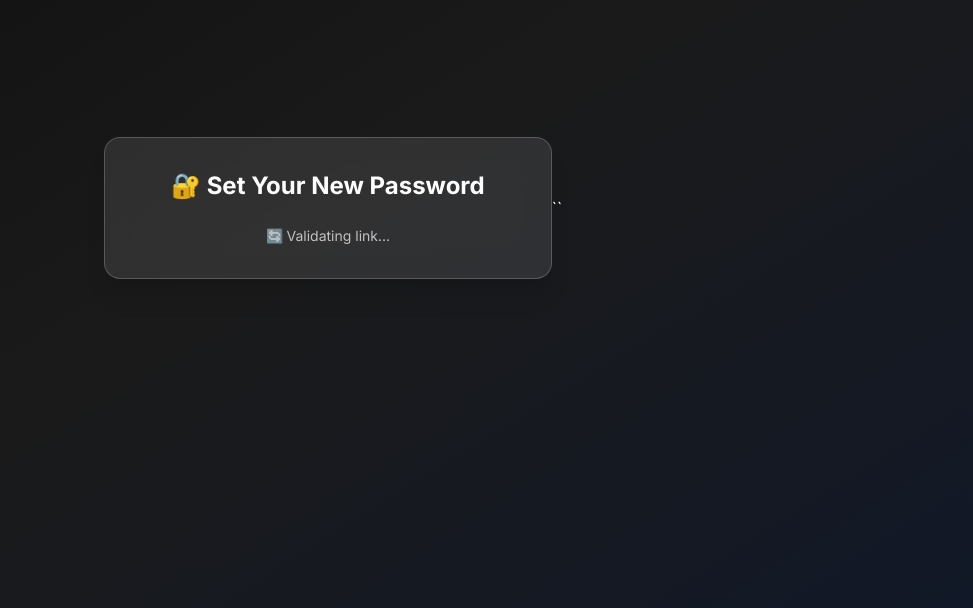
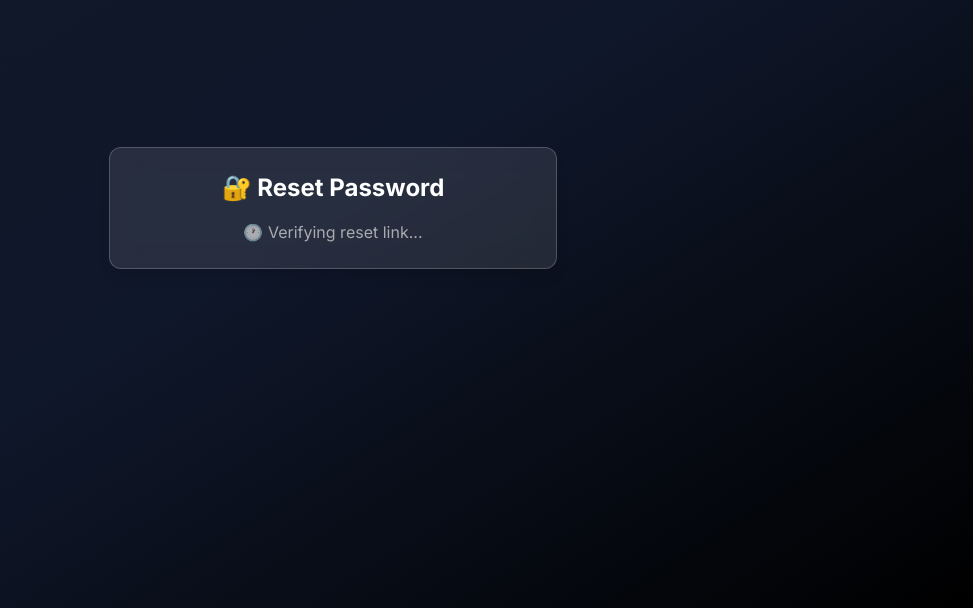
Before and after one commit to shubhnaredi/Wordwise, a React (Vite) app: page /update-password in a window 1280 px wide. Shown: the part 192-800 px from the top of the page, without its empty margins (307-1280 px from the left). Built offline with nearby package versions, Linux system fonts and the light colour scheme; no server answers.

Commit message:
updated pass

```diff
--- a/src/UpdatePassword.jsx
+++ b/src/UpdatePassword.jsx
@@ -3,90 +3,82 @@
 import { useNavigate } from 'react-router-dom';
 
 export default function UpdatePassword() {
-  const [newPassword, setNewPassword] = useState('');
+  const [password, setPassword] = useState('');
   const [confirmPassword, setConfirmPassword] = useState('');
   const [message, setMessage] = useState('');
-  const [loading, setLoading] = useState(false);
-  const [ready, setReady] = useState(false);
+  const [canSubmit, setCanSubmit] = useState(false);
   const navigate = useNavigate();
 
+  // STEP 1: Handle the recovery session from Supabase link
   useEffect(() => {
-    const run = async () => {
-      const { error } = await supabase.auth.getSessionFromUrl();
+    const handleRecovery = async () => {
+      const { error } = await supabase.auth.getSessionFromUrl({ storeSession: true });
+
       if (error) {
-        setMessage("❌ Invalid or expired reset link.");
+        setMessage('❌ Invalid or expired reset link.');
       } else {
-        setReady(true);
+        setCanSubmit(true);
       }
     };
-    run();
+
+    handleRecovery();
   }, []);
 
+  // STEP 2: Handle submit
   const handleSubmit = async (e) => {
     e.preventDefault();
-    setMessage('');
 
-    if (!newPassword || !confirmPassword) {
-      setMessage("⚠️ Please fill both fields.");
+    if (password !== confirmPassword) {
+      setMessage("❌ Passwords don't match.");
       return;
     }
 
-    if (newPassword !== confirmPassword) {
-      setMessage("❌ Passwords do not match.");
-      return;
-    }
-
-    setLoading(true);
-
-    const { error } = await supabase.auth.updateUser({ password: newPassword });
+    const { error } = await supabase.auth.updateUser({ password });
 
     if (error) {
       setMessage(`❌ ${error.message}`);
     } else {
-      setMessage('✅ Password updated! Redirecting to dashboard...');
-      setTimeout(() => navigate('/dashboard'), 2000);
+      setMessage('✅ Password updated successfully!');
+      setTimeout(() => {
+        navigate('/dashboard');
+      }, 1500);
     }
-
-    setLoading(false);
   };
 
   return (
-    <div className="min-h-screen flex items-center justify-center bg-gradient-to-br from-[#0f0f0f] via-[#1a1a1a] to-[#111827] px-4 text-white font-inter">
-      <div className="w-full max-w-md bg-white/10 backdrop-blur-md p-6 sm:p-8 rounded-2xl shadow-xl border border-white/20">
-        <h2 className="text-2xl font-semibold text-center mb-4">🔐 Set Your New Password</h2>
+    <div className="min-h-screen flex items-center justify-center bg-gradient-to-br from-gray-900 via-slate-900 to-black text-white px-6">
+      <div className="max-w-md w-full bg-white/10 backdrop-blur-md rounded-xl p-6 border border-white/20 shadow-lg">
+        <h2 className="text-2xl font-bold mb-4 text-center">🔐 Reset Password</h2>
 
-        {message && <p className="text-center text-sm mb-4 text-white/80">{message}</p>}
+        {message && <p className="text-center text-sm mb-4">{message}</p>}
 
-        {ready && (
+        {canSubmit ? (
           <form onSubmit={handleSubmit}>
             <input
               type="password"
               placeholder="New password"
-              value={newPassword}
-              onChange={(e) => setNewPassword(e.target.value)}
-              className="w-full mb-4 p-3 rounded-md bg-white/10 text-white placeholder-white/60 outline-none focus:ring-2 focus:ring-blue-500"
+              value={password}
+              onChange={(e) => setPassword(e.target.value)}
+              className="w-full p-3 rounded bg-white/20 text-white placeholder-white/70 mb-3"
             />
             <input
               type="password"
               placeholder="Confirm new password"
               value={confirmPassword}
               onChange={(e) => setConfirmPassword(e.target.value)}
-              className="w-full mb-6 p-3 rounded-md bg-white/10 text-white placeholder-white/60 outline-none focus:ring-2 focus:ring-blue-500"
+              className="w-full p-3 rounded bg-white/20 text-white placeholder-white/70 mb-4"
             />
             <button
               type="submit"
-              disabled={loading}
-              className="w-full py-3 bg-blue-600 hover:bg-blue-700 font-semibold rounded transition-all"
+              className="w-full bg-blue-600 hover:bg-blue-700 text-white py-3 font-semibold rounded"
             >
-              {loading ? 'Updating...' : 'Update Password'}
+              Set New Password
             </button>
           </form>
+        ) : (
+          <p className="text-center text-white/60">🕐 Verifying reset link...</p>
         )}
-
-        {!ready && !message && (
-          <p className="text-center text-white/70 text-sm mt-6">🔄 Validating link...</p>
-        )}
-      </div>    ``
+      </div>
     </div>
   );
 }
```
